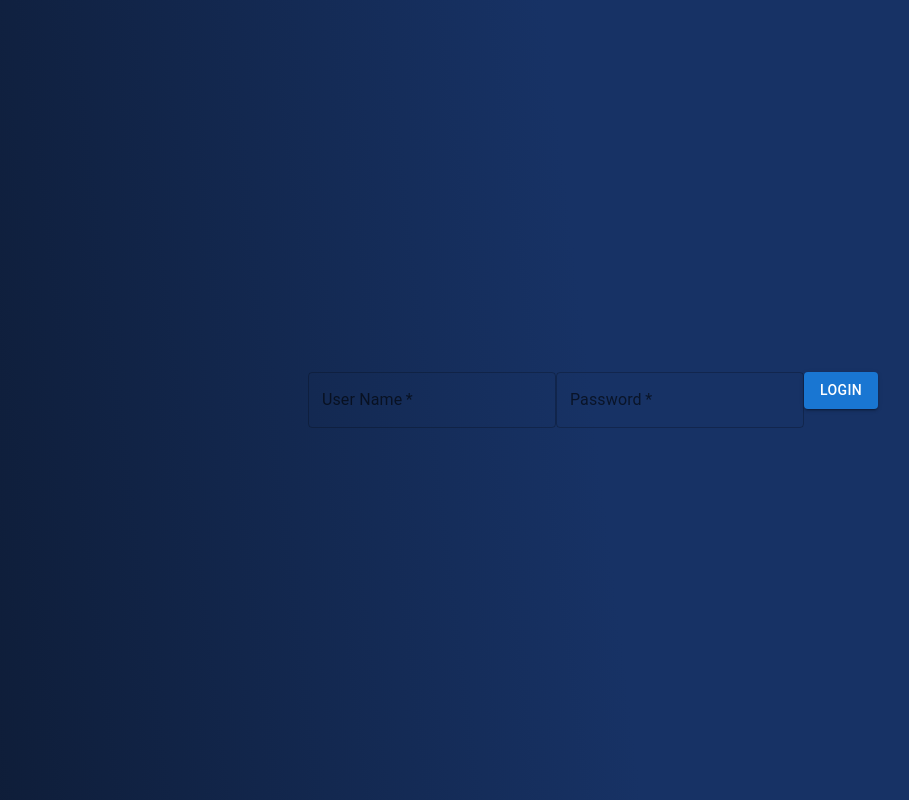
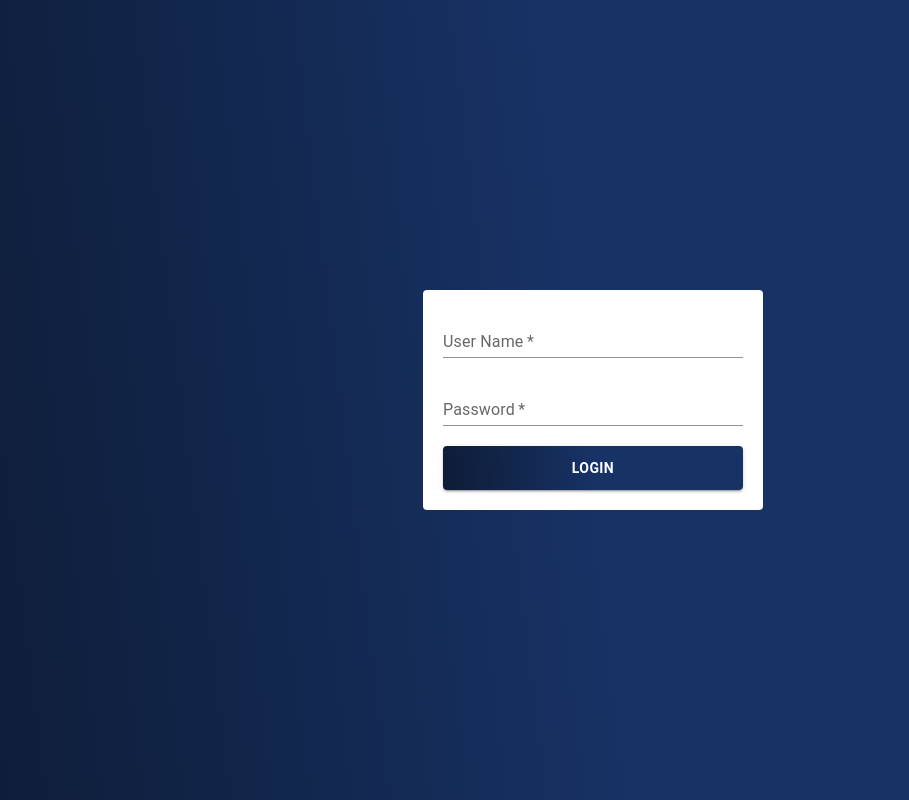
Before and after one commit to tareqnmd/organizer-frontend, a React (Create React App) app: page /login in a window 1280 px wide. Shown: the whole page, without its empty margins (47-956 px from the left). Built offline with nearby package versions, Linux system fonts and the light colour scheme.

Commit message:
login form

```diff
--- a/src/components/login/LoginForm.tsx
+++ b/src/components/login/LoginForm.tsx
@@ -26,6 +26,7 @@ const LoginForm = () => {
 	return (
 		<Box
 			component="form"
+			className="login-form"
 			onSubmit={submitHandler}
 		>
 			<TextField
@@ -33,6 +34,7 @@ const LoginForm = () => {
 				label="User Name"
 				name="username"
 				autoComplete="off"
+				variant="standard"
 				onChange={inputHandler}
 			/>
 			<TextField
@@ -40,6 +42,7 @@ const LoginForm = () => {
 				name="password"
 				label="Password"
 				type="password"
+				variant="standard"
 				onChange={inputHandler}
 			/>
 			<Button
--- a/src/styles/global.scss
+++ b/src/styles/global.scss
@@ -85,3 +85,19 @@ body {
 		padding: 6px;
 	}
 }
+
+.login-form {
+	background-color: white;
+	border-radius: 4px;
+	padding: 20px;
+	display: flex;
+	flex-direction: column;
+	width: 100%;
+	max-width: 300px;
+	gap: 20px;
+	button {
+		background: linear-gradient(83deg, #0e1c36 0%, #173265 50%);
+		padding: 10px;
+		font-weight: bold;
+	}
+}
```
